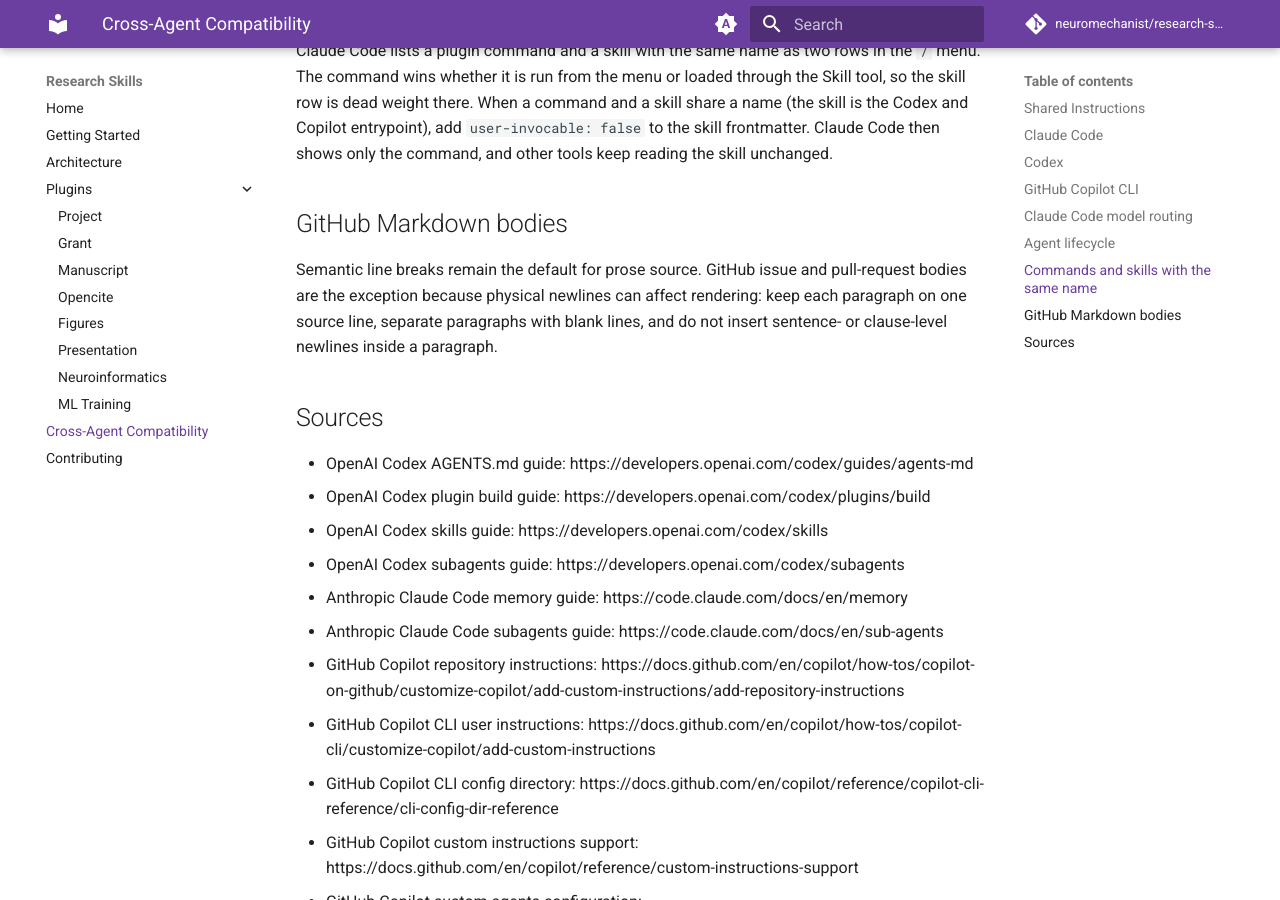
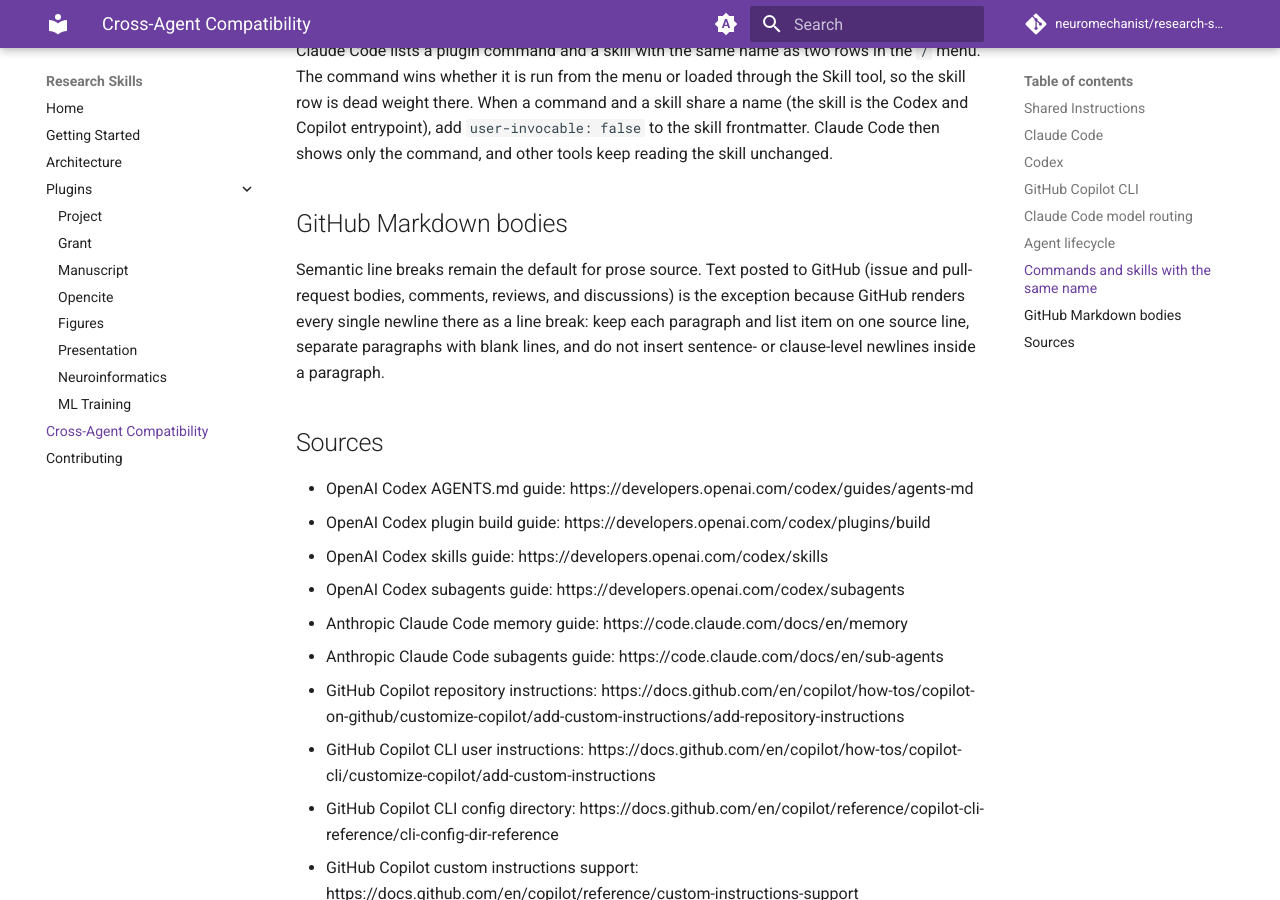
Before and after one commit to neuromechanist/research-skills, an MkDocs documentation site: the page built from docs/cross-agent-compatibility.md, in a window 1280 px wide and 900 px high, scrolled down 3192 px. Built offline with MkDocs 1.6.1 and Material for MkDocs 9.7.7, drawn with Linux system fonts in a browser that asks for light colours; comment, search, counter and statistics services are not loaded.

Commit message:
Extend GitHub line-break rule to comments
The one-line-per-paragraph exception to semantic line breaks covered only GitHub issue and PR bodies, but comments, reviews, and discussions render single newlines as line breaks too; a PR comment drafted with semantic line breaks posted with broken lines. The exception now covers all text posted to GitHub, adds list items, and states the reason, across the user-level asset, install-user-instructions, epic-dev, engineering-loop, workflow-reference, implementation-planning, agent-fanout, and the cross-agent docs. Project 0.10.3 (workflow-reference 0.1.2), marketplace 0.16.8.

Tested: pytest tests/ (160 passed; test_no_native_agent_is_successful_and_actionable fails identically on main inside a Claude Code session because agent_effort reads the session's effort), mkdocs build --strict passed, project-bump-version --check shows no drift.

```diff
--- a/docs/cross-agent-compatibility.md
+++ b/docs/cross-agent-compatibility.md
@@ -109,11 +109,12 @@
 
 ## GitHub Markdown bodies
 
-Semantic line breaks remain the default for prose source. GitHub issue and
-pull-request bodies are the exception because physical newlines can affect
-rendering: keep each paragraph on one source line, separate paragraphs with
-blank lines, and do not insert sentence- or clause-level newlines inside a
-paragraph.
+Semantic line breaks remain the default for prose source. Text posted to
+GitHub (issue and pull-request bodies, comments, reviews, and discussions) is
+the exception because GitHub renders every single newline there as a line
+break: keep each paragraph and list item on one source line, separate
+paragraphs with blank lines, and do not insert sentence- or clause-level
+newlines inside a paragraph.
 
 ## Sources
 
```
Also changed, not shown: AGENTS.md (+1 -1 lines), plugins/project/commands/epic-dev.md (+2 -1 lines), plugins/project/skills/agent-fanout/SKILL.md (+5 -4 lines), plugins/project/skills/agent-fanout/references/fanout-prompts.md (+3 -3 lines), plugins/project/skills/engineering-loop/SKILL.md (+3 -2 lines), plugins/project/skills/epic-dev/SKILL.md (+4 -3 lines), plugins/project/skills/implementation-planning/SKILL.md (+5 -4 lines), plugins/project/skills/install-user-instructions/SKILL.md (+5 -4 lines), plugins/project/skills/install-user-instructions/assets/global-instructions.md (+2 -2 lines), plugins/project/skills/workflow-reference/SKILL.md (+6 -5 lines), 1 other file.
